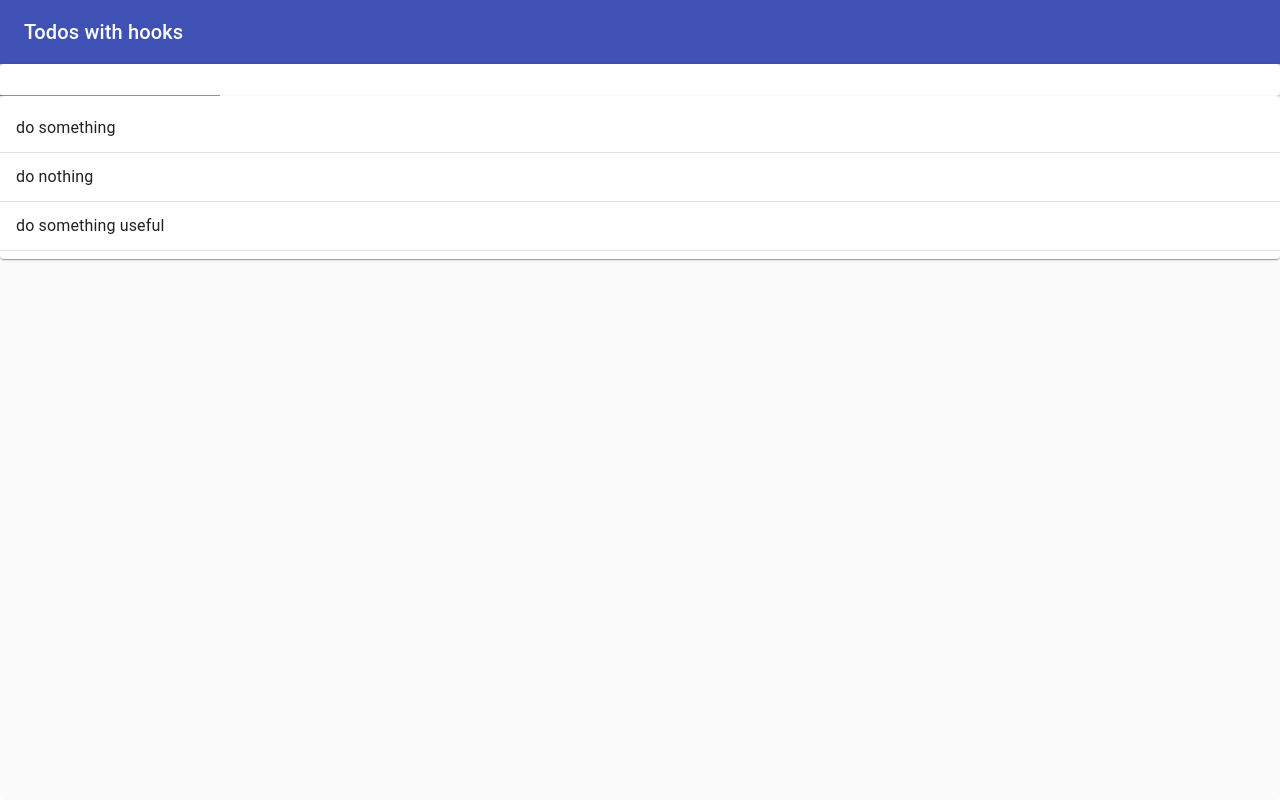
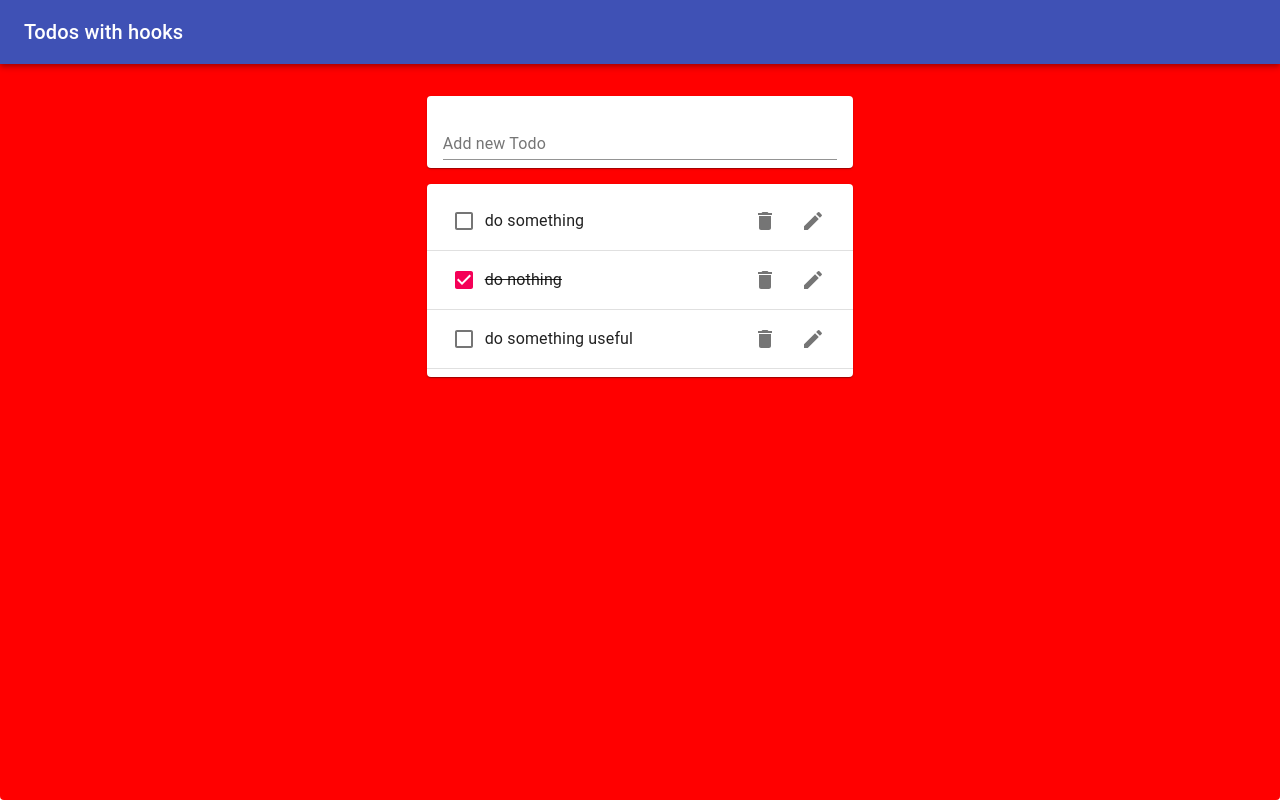
Before and after one commit to madhu5403/React-Hooks, a React (Create React App) app: page / in a window 1280 px wide. Built offline with nearby package versions, Linux system fonts and the light colour scheme.

Commit message:
Add Todo Component and apply default styling

```diff
--- /dev/null
+++ b/src/Todo.js
@@ -0,0 +1,23 @@
+import { ListItemText, Paper,List,ListItem, Divider, Checkbox, ListItemSecondaryAction, IconButton } from "@material-ui/core";
+import DeleteIcon from "@material-ui/icons/Delete"
+import EditIcon from "@material-ui/icons/Edit"
+
+const Todo=function Todo({task,completed}){
+    return(
+        <ListItem>
+            <Checkbox checked={completed} tabIndex={-1}/>
+            <ListItemText style={{textDecoration:completed?"line-through":"none"}}>
+                {task}
+            </ListItemText>
+            <ListItemSecondaryAction>
+                <IconButton>
+                    <DeleteIcon aria-label='Delete'/>
+                </IconButton>
+                <IconButton>
+                    <EditIcon aria-label='Edit' />
+                </IconButton>
+            </ListItemSecondaryAction>
+        </ListItem>
+    );
+};
+export default Todo;
--- a/src/TodoApp.js
+++ b/src/TodoApp.js
@@ -21,7 +21,7 @@
             padding:0,
             margin:0,
             height:"100vh",
-            backgroundColor:"#fafafa"
+            backgroundColor:"red"
         }} elevation={0}
         >
             <AppBar color='primary' position='static' style={{height:"64px"}}>
@@ -29,8 +29,14 @@
                     <Typography color='inherit' variant='h6'>Todos with hooks</Typography>
                 </Toolbar>
             </AppBar>
-            <TodoForm addTodo={addTodo} />
-            <TodoList todos={todos}></TodoList>
+            <Grid container justify='center' style={{marginTop:"1rem"}}>
+                <Grid item xs={11} md={8} lg={4}>
+                <TodoForm addTodo={addTodo} />
+                <TodoList todos={todos}></TodoList>
+                </Grid>
+
+            </Grid>
+
 
         </Paper>
     );
--- a/src/TodoForm.js
+++ b/src/TodoForm.js
@@ -4,13 +4,13 @@
 function TodoForm({addTodo}){
     const[value,handleChange,reset]=useInputState("");
     return(
-        <Paper>
+        <Paper style={{margin:"1rem 0",padding:"0 1rem"}}>
             <form onSubmit={e=>{
                 e.preventDefault();
                 addTodo(value);
                 reset();
             }}>
-             <TextField value={value} onChange={handleChange}></TextField>
+             <TextField value={value} onChange={handleChange} margin="normal" label="Add new Todo" fullWidth/>
             </form>
         </Paper>
     );
--- a/src/TodoList.js
+++ b/src/TodoList.js
@@ -1,4 +1,5 @@
 import { ListItemText, Paper,List,ListItem, Divider } from "@material-ui/core";
+import Todo from "./Todo";
 
 function TodoList(props){
 return(
@@ -6,11 +7,7 @@
     <List>
     {props.todos.map(todo=>(
         <>
-        <ListItem>
-            <ListItemText>
-            {todo.task}
-            </ListItemText>
-        </ListItem>
+        <Todo task={todo.task} key={todo.id} completed={todo.completed} />
         <Divider />
         </>
     ))}
```
